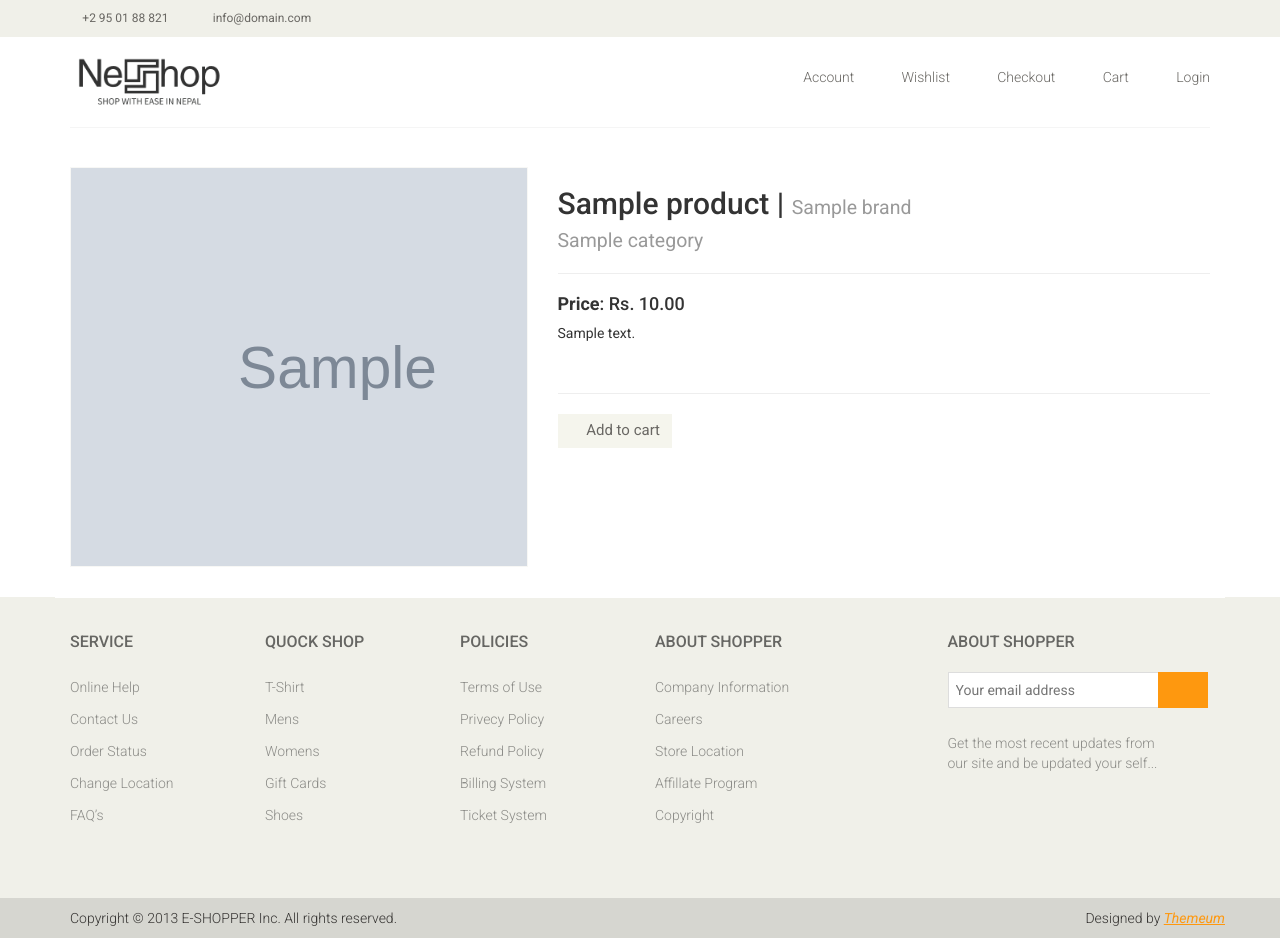
After one commit to prakashtaz0091/NeShop, a Django app: page /products/1/detail/ in a window 1280 px wide. The commit adds this page. Run offline with Django 5.2, Linux system fonts and the light colour scheme; tables that the repository leaves empty hold one stand-in row (values such as "Sample post"); grey boxes marked "Sample" are stand-in pictures; some web fonts are replaced.

Commit message:
product detail

```diff
--- /dev/null
+++ b/shop/static/shop/css/product_detail.css
@@ -0,0 +1,8 @@
+.product-image-wrapper{
+    height: 400px;
+
+    img{
+        height: inherit;
+        object-fit: cover;
+    }
+}
--- /dev/null
+++ b/shop/templates/shop/product_detail.html
@@ -0,0 +1,54 @@
+{% extends 'common/base.html' %}
+{% load static %}
+
+{% block title %}
+    Product Detail
+{% endblock title %}
+
+{% block extra_css %}
+    <link rel="stylesheet" href="{% static 'shop/css/product_detail.css' %}">
+{% endblock extra_css %}
+
+
+
+
+{% block content %}
+    <div class="container " style="margin-top: 3%;">
+        <div class="row">
+            <div class="col-md-5">
+                <div class="product-image-wrapper">
+                <img src="{{ product.images.all.0.image.url }}" alt="" />
+
+                </div>
+            </div>
+            <div class="col-md-7">
+
+                <div class="details">
+                    <h2> {{ product.name }} | <small> {{ product.brand.name }} </small>
+
+                    <br>
+                    <small>
+                     {% for category in product.categories.all %}
+                        {{ category.name }}
+
+                        {% if not forloop.last %}
+                            ,
+                        {% endif %}
+
+                     {% endfor %}
+
+                    </small>
+                    </h2>
+                    <hr>
+                    <h4> <b>Price</b>: Rs. {{product.price}} </h4>
+                    <p> {{ product.description }} </p>
+                    <br>
+                    <hr>
+                    <a href="" class="btn btn-default add-to-cart"><i class="fa fa-shopping-cart"></i>Add to cart</a>
+
+                </div>
+            </div>
+        </div>
+    </div>
+
+{% endblock content %}
--- a/shop/urls.py
+++ b/shop/urls.py
@@ -7,4 +7,6 @@ urlpatterns = [
     #get products for specific category and brand
     path('category/<int:category_id>/<int:brand_id>/products/', category_brand_view, name='category_brand_view'),
     path('category/<int:brand_id>/products/', brand_view, name='brand_view'),
+
+    path('products/<int:product_id>/detail/', product_detail_view, name='product_detail_view'),
 ]
--- a/shop/views.py
+++ b/shop/views.py
@@ -3,6 +3,31 @@ from .models import Product, Category, Brand
 from django.db.models import Prefetch
 from django.db.models import Count, Max, Min
 from django.core.paginator import Paginator
+
+
+
+def product_detail_view(request, product_id):
+
+    try:
+        product = Product.objects.prefetch_related(
+                    'images',
+                    'categories'
+                    ).select_related(
+                    'brand'
+                    ).get(id=product_id)
+    except Product.DoesNotExist:
+        return redirect('shop_view')
+    except Exception as e:
+        print(e)
+        return redirect('shop_view')
+    else:
+        context = {
+            'product': product
+        }
+
+
+    return render(request, 'shop/product_detail.html', context)
+
 
 def brand_view(request, brand_id):
     request.session['brand_id'] = brand_id
--- a/templates/common/base.html
+++ b/templates/common/base.html
@@ -99,7 +99,7 @@
           <div class="row">
             <div class="col-sm-4">
               <div class="logo pull-left neshop-logo">
-                <a href="index.html"
+                <a href="{% url 'shop_view' %}"
                   ><img
                     src="{% static 'common/images/logo.png' %}"
                     alt="NeShop"
```
Also changed, not shown: shop/templates/shop/shop.html (+4 -4 lines).
